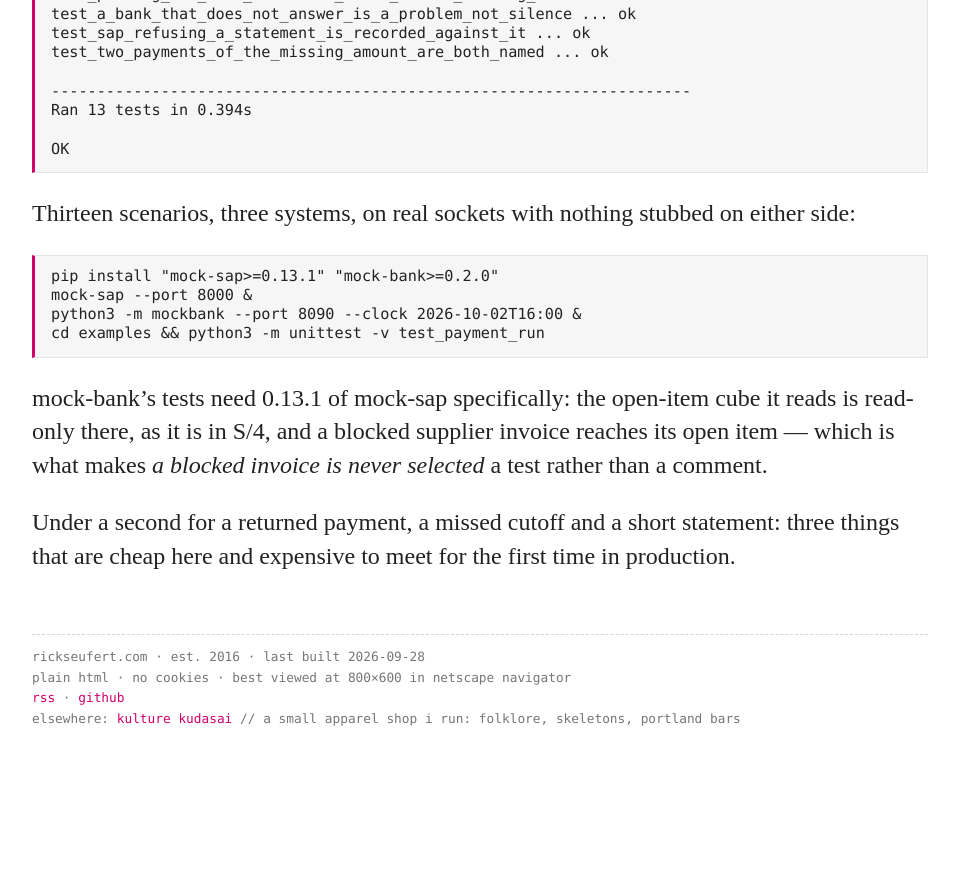
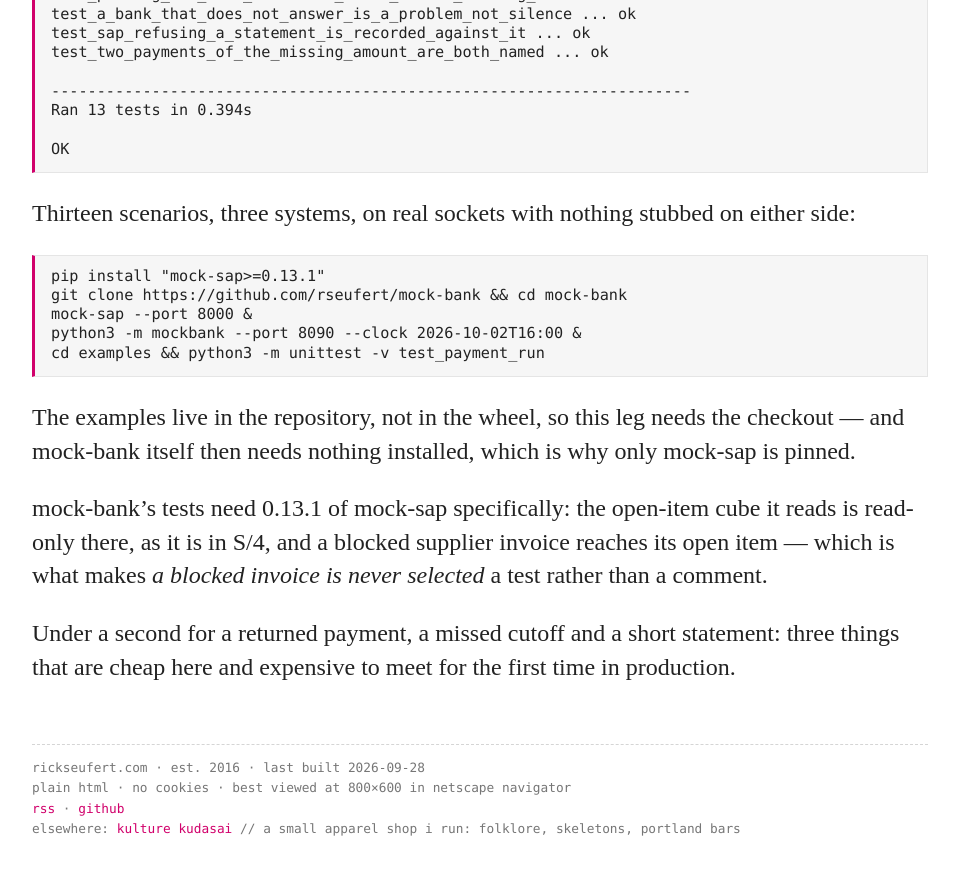
Before and after one commit to rseufert/rseufert.github.io, a Jekyll site: the page built from _posts/2026-09-24-testing-an-sap-to-edi-integration.md, in a window 1280 px wide and 900 px high, scrolled down 13077 px. Shown: the top 875 px of the window, without its empty margins (160-1119 px from the left). Built offline with Jekyll 4.4.1, drawn with Linux system fonts in a browser that asks for light colours; before the commit the page ends 13866 px from its top, so only the background shows below that.

Commit message:
The payment run's commands need the checkout, not the wheel
The closing block ran `cd examples` after `pip install`, which cannot work: the
wheel does not carry the examples, and checking mock_bank-0.1.0-py3-none-any.whl
confirms it ships no examples entries at all. Anyone following the post would
have got a `cd: no such file or directory` on the last line.

The mock-bank PM caught this in the draft on rseufert/mock-bank#18; I took the
copy before that edit landed and carried the bug onto the site. The projects
page card already cloned, so only the post was affected.

Now clones mock-bank and pins only mock-sap, since a checkout needs nothing
installed to run `python3 -m mockbank`. Verified as written in a clean venv with
mock-bank deliberately absent: Ran 13 tests in 0.383s / OK.

Co-Authored-By: Claude Opus 5 <noreply@anthropic.com>

````diff
--- a/_posts/2026-09-24-testing-an-sap-to-edi-integration.md
+++ b/_posts/2026-09-24-testing-an-sap-to-edi-integration.md
@@ -467,11 +467,16 @@ Thirteen scenarios, three systems, on real sockets with nothing stubbed on
 either side:
 
 ```bash
-pip install "mock-sap>=0.13.1" "mock-bank>=0.2.0"
+pip install "mock-sap>=0.13.1"
+git clone https://github.com/rseufert/mock-bank && cd mock-bank
 mock-sap --port 8000 &
 python3 -m mockbank --port 8090 --clock 2026-10-02T16:00 &
 cd examples && python3 -m unittest -v test_payment_run
 ```
+
+The examples live in the repository, not in the wheel, so this leg needs the
+checkout — and mock-bank itself then needs nothing installed, which is why only
+mock-sap is pinned.
 
 mock-bank's tests need 0.13.1 of mock-sap specifically: the open-item cube it
 reads is read-only there, as it is in S/4, and a blocked supplier invoice
````
